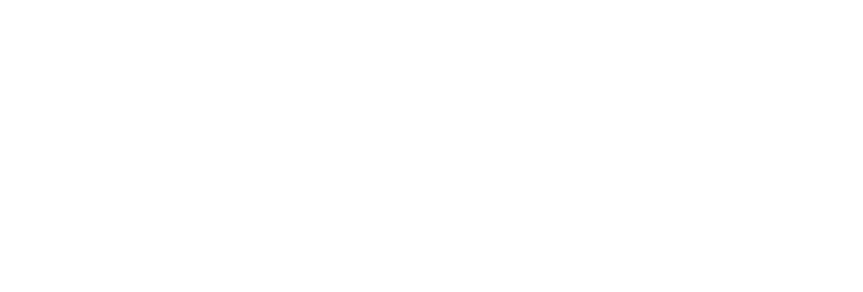
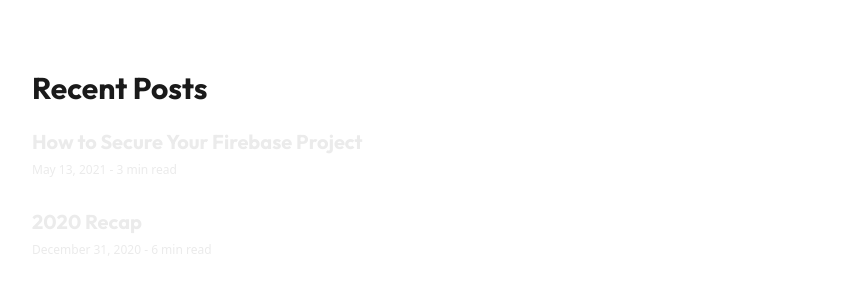
Before and after one commit to NammDev/portfolio2, a Next.js app: page / in a window 1280 px wide. Shown: the part 1122-1414 px from the top of the page, without its empty margins (208-1071 px from the left). Before the commit the page ends 1272 px from the top, so only its background shows below. Built offline with nearby package versions, Linux system fonts and the light colour scheme.

Commit message:
Style Post Preview

```diff
--- a/app/page.tsx
+++ b/app/page.tsx
@@ -1,4 +1,5 @@
 import HeroSection from '@/components/pages/home/HeroSection'
+import PostsSection from '@/components/pages/home/PostsSection'
 import ProjectsSection from '@/components/pages/home/ProjectsSection'
 
 export const dynamic = 'force-static'
@@ -8,7 +9,7 @@
     <div className='mt-[-6rem]'>
       <HeroSection />
       <ProjectsSection />
-      {/* <PostsSection data={recentPosts} /> */}
+      <PostsSection />
     </div>
   )
 }
--- /dev/null
+++ b/components/blog/posts/BlogPostPreview.tsx
@@ -0,0 +1,41 @@
+'use client'
+
+import { dateFormatLong } from '@/lib/dateFormat'
+import Link from 'next/link'
+import * as React from 'react'
+
+// import type { Blog } from 'contentlayer/generated'
+// import type { MotionBoxProps } from '~/lib/components/motion/MotionBox'
+// import MotionBox from '~/lib/components/motion/MotionBox'
+// import { EVENT_TYPE_NAVIGATE } from '~/lib/constants/tracking'
+// import { trackEvent } from '~/lib/utils/trackEvent'
+
+// type BlogPostPreviewProps = {
+//   postData: Blog
+//   wrapperProps?: MotionBoxProps
+// }
+
+const BlogPostPreview = ({ title, date, read }: { title: string; date: string; read: string }) => {
+  // const hoverColor = useColorModeValue('gray.300', 'gray.50')
+  // const handleClickBlogPost = React.useCallback(() => {
+  //   trackEvent({
+  //     eventName: `Blog Post: ${postData.title}`,
+  //     eventData: { type: EVENT_TYPE_NAVIGATE },
+  //   })
+  // }, [postData.title])
+
+  return (
+    <div>
+      <div className='w-full duration-400 ease-out hover:text-[#ececec] text-[#ebebeb] hover:underline'>
+        <Link href={`/blog`} className='flex-wrap items-center w-full'>
+          <h2 className='mb-2 leading-[1.2] text-[1.25rem] font-bold font-heading'>{title}</h2>
+          <p className='text-xs'>
+            {dateFormatLong(date)} - {read}
+          </p>
+        </Link>
+      </div>
+    </div>
+  )
+}
+
+export default BlogPostPreview
--- a/components/pages/home/PostsSection.tsx
+++ b/components/pages/home/PostsSection.tsx
@@ -1,54 +1,55 @@
-// 'use client';
+'use client'
 
-// import { Box, Button, Grid, Heading, Stack } from '@chakra-ui/react';
-// import Link from 'next/link';
-// import * as React from 'react';
-// import { FaArrowRight } from 'react-icons/fa';
+import BlogPostPreview from '@/components/blog/posts/BlogPostPreview'
+// import { Box, Button, Grid, Heading, Stack } from '@chakra-ui/react'
+import Link from 'next/link'
+import * as React from 'react'
+import { FaArrowRight } from 'react-icons/fa'
 
-// import type { Blog } from 'contentlayer/generated';
-// import BlogPostPreview from '~/lib/components/blog/BlogPostPreview';
-// import { EVENT_TYPE_NAVIGATE } from '~/lib/constants/tracking';
-// import { trackEvent } from '~/lib/utils/trackEvent';
+// import type { Blog } from 'contentlayer/generated'
+// import BlogPostPreview from '~/lib/components/blog/BlogPostPreview'
+// import { EVENT_TYPE_NAVIGATE } from '~/lib/constants/tracking'
+// import { trackEvent } from '~/lib/utils/trackEvent'
 
-// type PostsSectionProps = {
-//   data: Array<Blog>;
-// };
+const PostsSection = () => {
+  //   const handleClickViewAllPosts = React.useCallback(() => {
+  //     trackEvent({
+  //       eventName: 'Home: View All Posts',
+  //       eventData: { type: EVENT_TYPE_NAVIGATE },
+  //     })
+  //   }, [])
 
-// const PostsSection = ({ data }: PostsSectionProps) => {
-//   const handleClickViewAllPosts = React.useCallback(() => {
-//     trackEvent({
-//       eventName: 'Home: View All Posts',
-//       eventData: { type: EVENT_TYPE_NAVIGATE },
-//     });
-//   }, []);
+  return (
+    <section className='flex-col flex gap-4'>
+      <h2 className='font-bold !leading-[1.2] lg:text-[1.875rem] font-heading mb-2'>
+        Recent Posts
+      </h2>
 
-//   return (
-//     <Stack as="section" spacing={4}>
-//       <Heading size="lg" marginBottom={2}>
-//         Recent Posts
-//       </Heading>
+      <div className='grid gap-8'>
+        {/* {data.map((postData) => (
+          <BlogPostPreview postData={postData} key={postData.id} />
+        ))} */}
+        <BlogPostPreview
+          title='How to Secure Your Firebase Project'
+          date='May 13, 2021'
+          read='3 min read'
+        />
+        <BlogPostPreview title='2020 Recap' date='Dec 31, 2020' read='6 min read' />
+      </div>
 
-//       <Grid gap={8}>
-//         {data.map((postData) => (
-//           <BlogPostPreview postData={postData} key={postData.id} />
-//         ))}
-//       </Grid>
+      <div>
+        <Link
+          href='/projects'
+          className='font-heading transition-all items-center inline-flex appearance-none justify-center select-none border-2 relative whitespace-nowrap outline-none outline-offset-2 leading-[1.2] font-semibold h-12 min-w-[3rem] text-lg text-[rgba(255,255,255,0.92)] rounded-2xl border-[rgba(255,255,255,0.16)] ps-6 pe-6 hover:border-gray-500 hover:shadow-sm hover:bg-[#ffffff14]'
+        >
+          view all posts{' '}
+          <span className='inline-flex self-center shrink-0 ms-2'>
+            <FaArrowRight />
+          </span>
+        </Link>
+      </div>
+    </section>
+  )
+}
 
-//       <Box>
-//         <Button
-//           as={Link}
-//           href="/blog"
-//           rightIcon={<FaArrowRight />}
-//           size="lg"
-//           fontFamily="heading"
-//           variant="outline"
-//           onClick={handleClickViewAllPosts}
-//         >
-//           view all posts
-//         </Button>
-//       </Box>
-//     </Stack>
-//   );
-// };
-
-// export default PostsSection;
+export default PostsSection
--- /dev/null
+++ b/lib/dateFormat.ts
@@ -0,0 +1,19 @@
+export const dateFormatLong = (date: string | Date, time = false) => {
+  const convertedDate = new Date(date)
+
+  const options: Intl.DateTimeFormatOptions = {
+    day: 'numeric',
+    month: 'long',
+    year: 'numeric',
+    hour: 'numeric',
+    minute: 'numeric',
+  }
+
+  const optionsWithoutTime: Intl.DateTimeFormatOptions = {
+    day: 'numeric',
+    month: 'long',
+    year: 'numeric',
+  }
+
+  return convertedDate.toLocaleDateString('default', time ? options : optionsWithoutTime)
+}
```
